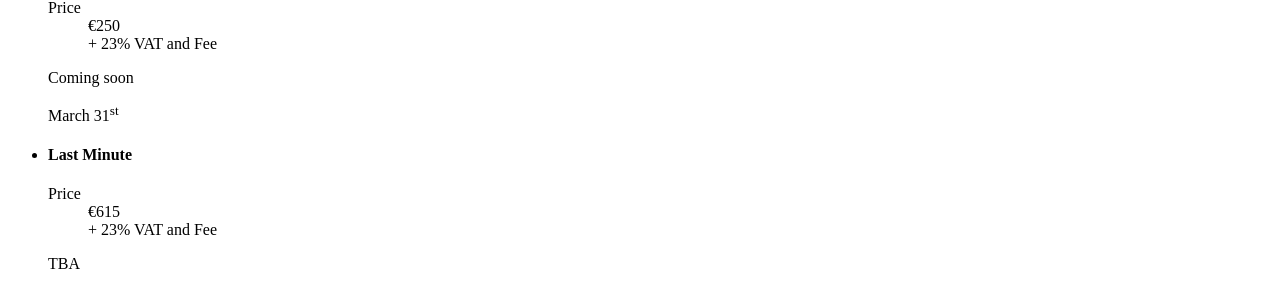
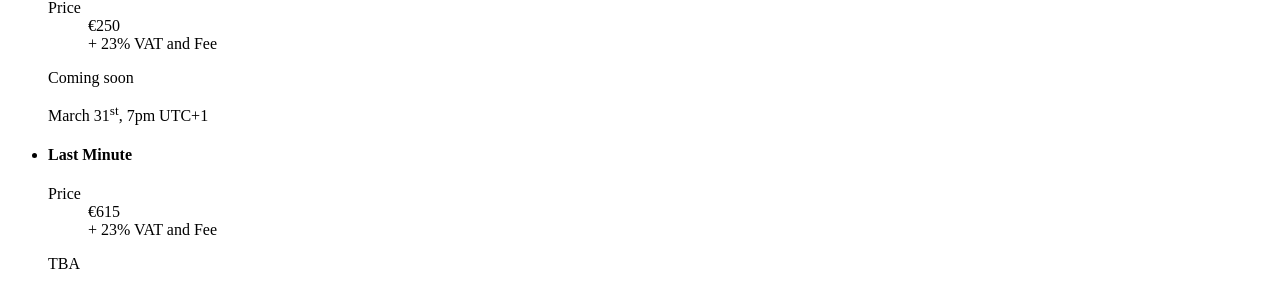
Before and after one commit to LXJS/lxjs-site-2014, a Jekyll site: the page built from src/register/index.html, in a window 1280 px wide. Shown: the part 669-965 px from the top of the page. Built offline with Jekyll 4.4.1, drawn with Linux system fonts in a browser that asks for light colours; nearby versions of some CDN libraries; Markdown is read by kramdown in place of the engine named in the settings.

Commit message:
Added hour to ticket sale

```diff
--- a/src/register/index.html
+++ b/src/register/index.html
@@ -62,7 +62,7 @@ title: Register • LXJS 2014
 							</div>
 						</div>
 						<footer class="ticket-foot">
-							<span class="date">March 31<sup>st</sup></span>
+							<span class="date">March 31<sup>st</sup>, 7pm UTC+1</span>
 						</footer>
 					</article>
 				</li>
```
